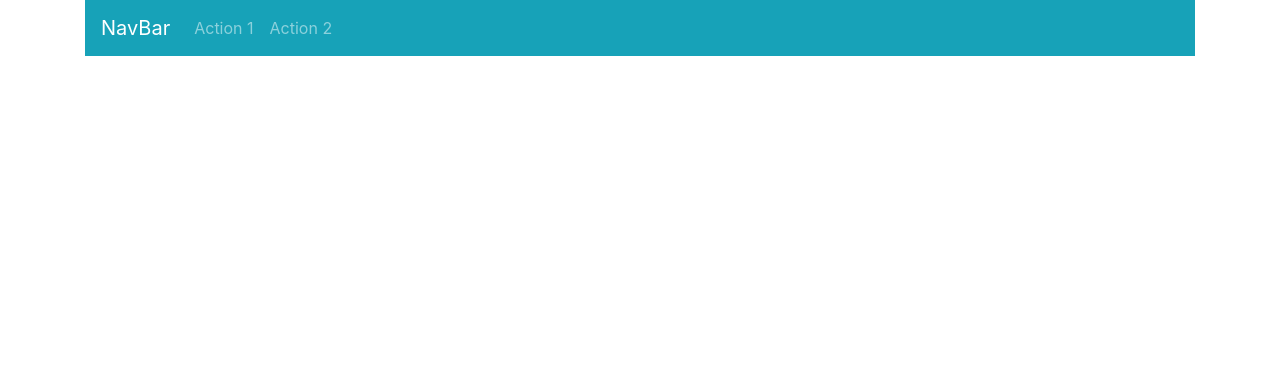
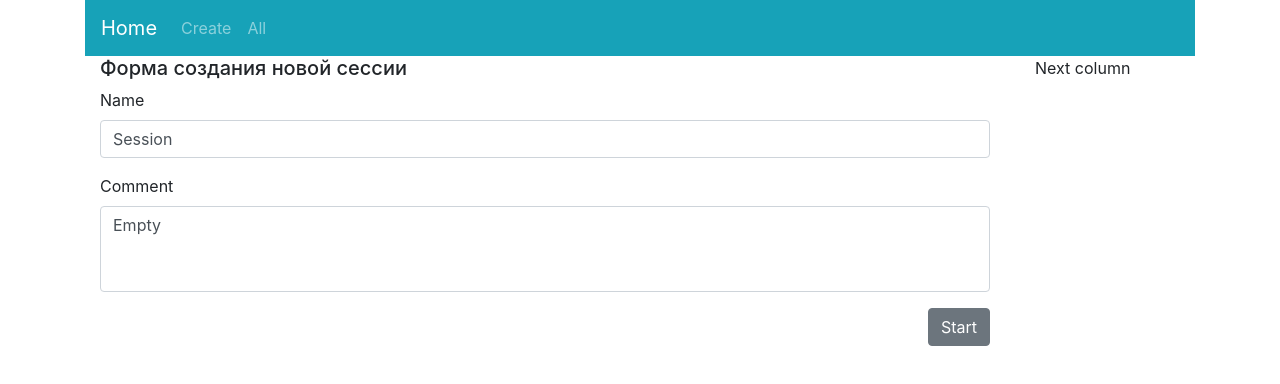
Before and after one commit to unhega/sqlitedbapp, a Vue app in the folder clientapp/: page /create in a window 1280 px wide. Shown: the top 384 px of the page. Built offline with nearby package versions, Linux system fonts and the light colour scheme.

Commit message:
added create session page

```diff
--- a/clientapp/src/App.vue
+++ b/clientapp/src/App.vue
@@ -8,6 +8,9 @@
     <b-row>
       <b-col>
         <router-view/>
+      </b-col>
+      <b-col cols="2">
+        Next column
       </b-col>
     </b-row>
   </b-container>
--- a/clientapp/src/components/HelloWorld.vue
+++ /dev/null
@@ -1,58 +0,0 @@
-<template>
-  <div class="hello">
-    <h1>{{ msg }}</h1>
-    <p>
-      For guide and recipes on how to configure / customize this project,<br>
-      check out the
-      <a href="https://cli.vuejs.org" target="_blank" rel="noopener">vue-cli documentation</a>.
-    </p>
-    <h3>Installed CLI Plugins</h3>
-    <ul>
-      <li><a href="https://github.com/vuejs/vue-cli/tree/dev/packages/%40vue/cli-plugin-babel" target="_blank" rel="noopener">babel</a></li>
-      <li><a href="https://github.com/vuejs/vue-cli/tree/dev/packages/%40vue/cli-plugin-eslint" target="_blank" rel="noopener">eslint</a></li>
-    </ul>
-    <h3>Essential Links</h3>
-    <ul>
-      <li><a href="https://vuejs.org" target="_blank" rel="noopener">Core Docs</a></li>
-      <li><a href="https://forum.vuejs.org" target="_blank" rel="noopener">Forum</a></li>
-      <li><a href="https://chat.vuejs.org" target="_blank" rel="noopener">Community Chat</a></li>
-      <li><a href="https://twitter.com/vuejs" target="_blank" rel="noopener">Twitter</a></li>
-      <li><a href="https://news.vuejs.org" target="_blank" rel="noopener">News</a></li>
-    </ul>
-    <h3>Ecosystem</h3>
-    <ul>
-      <li><a href="https://router.vuejs.org" target="_blank" rel="noopener">vue-router</a></li>
-      <li><a href="https://vuex.vuejs.org" target="_blank" rel="noopener">vuex</a></li>
-      <li><a href="https://github.com/vuejs/vue-devtools#vue-devtools" target="_blank" rel="noopener">vue-devtools</a></li>
-      <li><a href="https://vue-loader.vuejs.org" target="_blank" rel="noopener">vue-loader</a></li>
-      <li><a href="https://github.com/vuejs/awesome-vue" target="_blank" rel="noopener">awesome-vue</a></li>
-    </ul>
-  </div>
-</template>
-
-<script>
-export default {
-  name: 'HelloWorld',
-  props: {
-    msg: String
-  }
-}
-</script>
-
-<!-- Add "scoped" attribute to limit CSS to this component only -->
-<style scoped>
-h3 {
-  margin: 40px 0 0;
-}
-ul {
-  list-style-type: none;
-  padding: 0;
-}
-li {
-  display: inline-block;
-  margin: 0 10px;
-}
-a {
-  color: #42b983;
-}
-</style>
--- a/clientapp/src/components/Navbar.vue
+++ b/clientapp/src/components/Navbar.vue
@@ -1,9 +1,9 @@
 <template>
 <b-navbar toggleable="md" type="dark" variant="info">
-  <b-navbar-brand :to="{name: 'Home'}">NavBar</b-navbar-brand>
+  <b-navbar-brand :to="{name: 'home'}">Home</b-navbar-brand>
     <b-navbar-nav>
-      <b-nav-item href="#">Action 1</b-nav-item>
-      <b-nav-item href="#">Action 2</b-nav-item>
+      <b-nav-item :to="{name: 'create'}">Create</b-nav-item>
+      <b-nav-item href="#">All</b-nav-item>
     </b-navbar-nav>
     <!-- <b-navbar-nav class="ml-auto">
       <b-nav-form>
--- /dev/null
+++ b/clientapp/src/components/Session.vue
@@ -0,0 +1,24 @@
+<template>
+    <b-container>
+        <b-row>
+            <b-col>
+                <b-row>
+                    <b-col>Name</b-col>
+                    <b-col>Date</b-col>
+                </b-row>
+                <b-row>
+                    <b-col>Comment</b-col>
+
+                </b-row>
+            </b-col>
+            <b-col>Place for image</b-col>
+        </b-row>
+    </b-container>
+</template>
+
+<script>
+export default {
+    name: "Session",
+    props:['Name', 'Date', 'Comment', 'ImagePath']
+}
+</script>
--- a/clientapp/src/router.js
+++ b/clientapp/src/router.js
@@ -20,6 +20,11 @@ export default new Router({
       // this generates a separate chunk (about.[hash].js) for this route
       // which is lazy-loaded when the route is visited.
       component: () => import(/* webpackChunkName: "about" */ './views/About.vue')
+    },
+    {
+      path: '/create',
+      name: 'create',
+      component: () => import('@/views/CreateSession')
     }
   ]
 })
--- /dev/null
+++ b/clientapp/src/views/CreateSession.vue
@@ -0,0 +1,48 @@
+<template>
+    <b-container id="createform">
+        <h5>Форма создания новой сессии</h5>
+        <b-form @submit="onSubmit">
+            <b-form-group
+            horizontal
+            id="Name"
+            label="Name"
+            label-for="NameInput">
+                <b-form-input id="NameInput" v-model="form.name"/>
+            </b-form-group>
+            <b-form-group
+            horizontal
+            id="Comment"
+            label="Comment"
+            label-for="CommentTextarea">
+                <b-form-textarea id="CommentTextarea" :rows="3" :max-rows="6" v-model="form.comment"/>
+            </b-form-group>
+
+            <b-form-row>
+                <!-- Здесь когда-нибудь будет таймер остановки сессии -->
+                <b-col></b-col>
+                <!-- <b-col cols='*'><b-button type="reset">Reset</b-button></b-col> -->
+                <b-col cols='*'><b-button type="submit">Start</b-button></b-col>
+            </b-form-row>
+
+
+        </b-form>
+    </b-container>
+</template>
+<script>
+export default {
+    data(){
+        return {
+            form: {
+                name: 'Session',
+                comment: 'Empty'
+            }
+        }
+    },
+    methods:{
+        onSubmit(evt){
+            evt.preventDefault();
+            alert(JSON.stringify(this.form))
+        }
+    }
+}
+</script>
--- a/clientapp/src/views/Home.vue
+++ b/clientapp/src/views/Home.vue
@@ -1,17 +1,21 @@
 <template>
   <b-container>
-    Home container
+    <h1>Session viewer</h1>
+    <h4>Online sessions:</h4>
+    <session/>
+    <h4>Last sessions:</h4>
+    <session/>
   </b-container>
 </template>
 
 <script>
 // @ is an alias to /src
-import HelloWorld from '@/components/HelloWorld.vue'
+import Session from '@/components/Session'
 
 export default {
   name: 'home',
   components: {
-    HelloWorld
+    Session
   }
 }
 </script>
```
Also changed, not shown: 1 other file (tests, documents, lock files or other folders).
